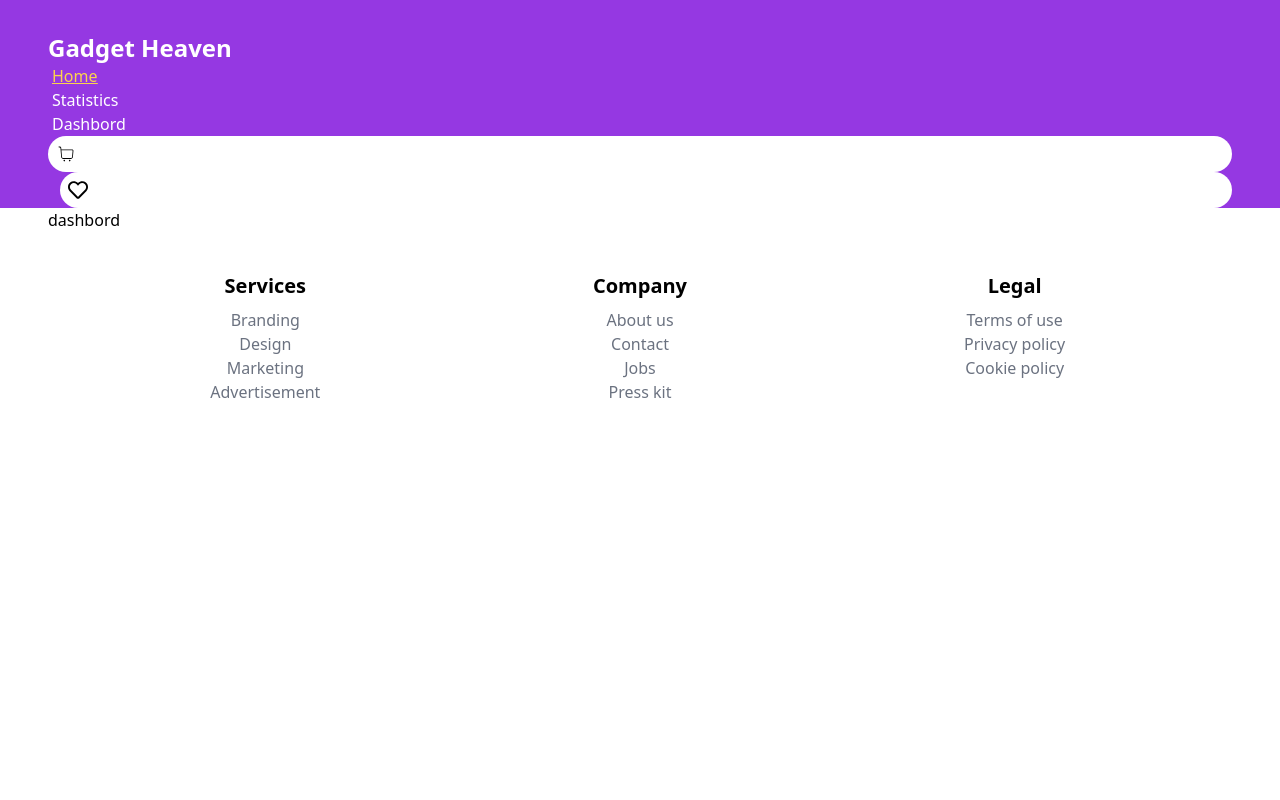
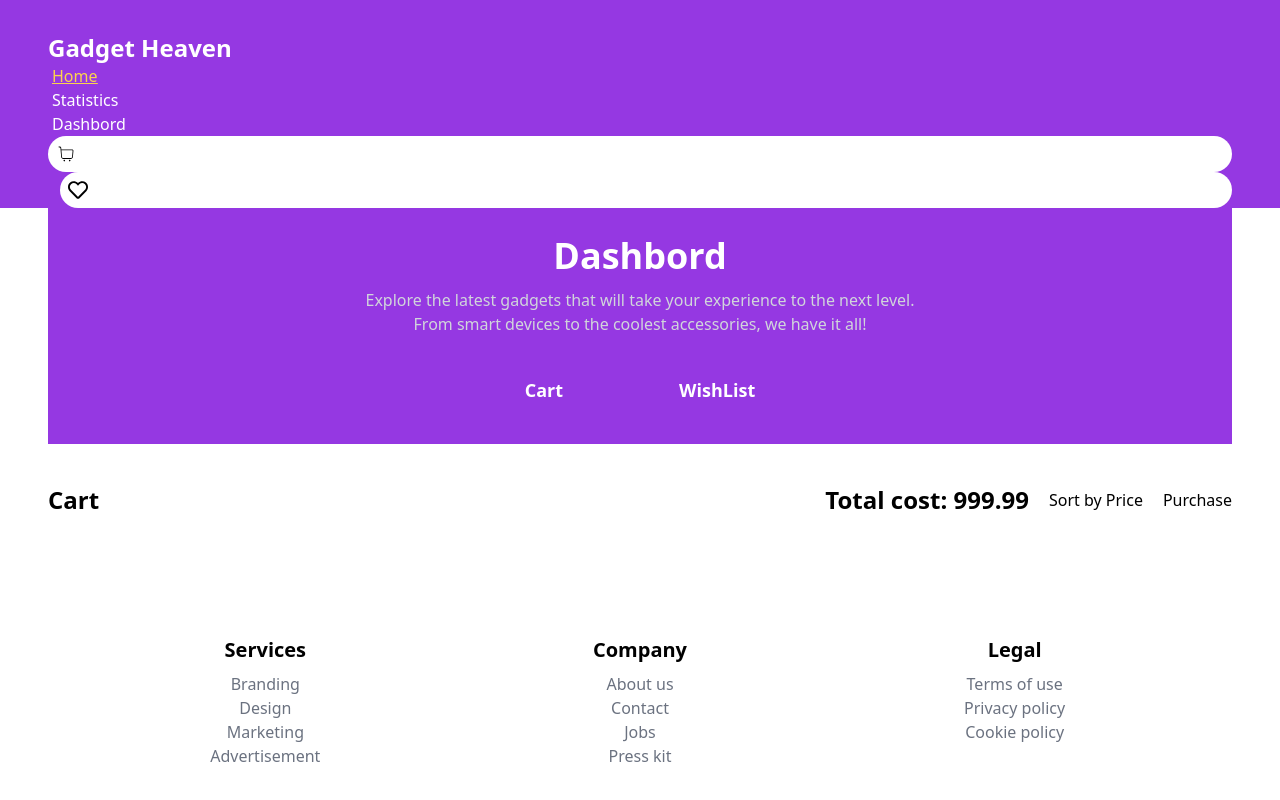
Before and after one commit to programming-hero-web-course-4/b10a8-gadget-heaven-bidduthosen, a React (Vite) app: page /dashbord in a window 1280 px wide. Shown: the part 780-1580 px from the top of the page. Before the commit the page ends 1224 px from the top, so only its background shows below. Built offline with nearby package versions, Linux system fonts and the light colour scheme.

Commit message:
cart item set local storage and react hot toast used

```diff
--- a/package.json
+++ b/package.json
@@ -14,6 +14,7 @@
     "match-sorter": "^8.0.0",
     "react": "^19.0.0",
     "react-dom": "^19.0.0",
+    "react-hot-toast": "^2.5.2",
     "react-icons": "^5.5.0",
     "react-router-dom": "^7.2.0",
     "sort-by": "^1.2.0"
--- a/src/Layouts/Layouts.jsx
+++ b/src/Layouts/Layouts.jsx
@@ -2,6 +2,7 @@ import React from 'react';
 import Nav from '../Shared/Nav';
 import { Outlet } from 'react-router-dom';
 import Footer from '../Shared/Footer';
+import { Toaster } from 'react-hot-toast';
 
 const Layouts = () => {
     return (
@@ -15,6 +16,7 @@ const Layouts = () => {
             <footer className='max-w-screen-2xl mx-auto px-5 md:px-12'>
                 <Footer></Footer>
             </footer>
+            <Toaster></Toaster>
         </>
     );
 };
--- a/src/Pages/Dashbord.jsx
+++ b/src/Pages/Dashbord.jsx
@@ -1,12 +1,21 @@
 import React from 'react';
-import { getCategoryStoredByLocalStorage } from '../Utils/Utils';
+import Heading from '../Shared/Heading';
+import { NavLink, Outlet } from 'react-router-dom';
 
 const Dashbord = () => {
-    const storedCartsLc = getCategoryStoredByLocalStorage()
-    console.log(storedCartsLc)
+
     return (
         <div>
-            <h1>dashbord</h1>
+            <div className='bg-[#9538E2] py-7'>
+                <Heading title={'Dashbord'} subTitle={'Explore the latest gadgets that will take your experience to the next level. From smart devices to the coolest accessories, we have it all!'}></Heading>
+                <div className='flex flex-row justify-center items-center gap-5 pt-10 pb-3'>
+                    <NavLink to={'/dashbord'}><button className='btn btn-outline border-white text-white font-bold hover:text-[#9538E2] text-lg rounded-full md:px-12'>Cart</button></NavLink>
+                    <NavLink to={'/dashbord/wishlist'} ><button className='btn btn-outline border-white text-white font-bold hover:text-[#9538E2] text-lg rounded-full md:px-12'>WishList</button></NavLink>
+                </div>
+            </div>
+            <div>
+                <Outlet></Outlet>
+            </div>
         </div>
     );
 };
--- /dev/null
+++ b/src/Pages/Statistics.jsx
@@ -0,0 +1,11 @@
+import React from 'react';
+
+const Statistics = () => {
+    return (
+        <div>
+            <h1>Statistics</h1>
+        </div>
+    );
+};
+
+export default Statistics;
--- a/src/Shared/Nav.jsx
+++ b/src/Shared/Nav.jsx
@@ -20,7 +20,7 @@ const Nav = () => {
 
     const links = <>
         <li onClick={() => handleIsACtive('home')} className={`${isActive === 'home' && 'underline text-amber-300'}`}> <Link to={'/'}>Home</Link></li>
-        <li onClick={() => handleIsACtive('statistics')} className={`${isActive === 'statistics' && 'underline text-amber-300'}`}><Link to={'/dashbord'}>Statistics</Link></li>
+        <li onClick={() => handleIsACtive('statistics')} className={`${isActive === 'statistics' && 'underline text-amber-300'}`}><Link to={'/statistics'}>Statistics</Link></li>
         <li onClick={() => handleIsACtive('dashbord')} className={`${isActive === 'dashbord' && 'underline text-amber-300'}`}><Link to={'/dashbord'}>Dashbord</Link></li>
     </>
     return (
--- a/src/Utils/Utils.js
+++ b/src/Utils/Utils.js
@@ -1,3 +1,5 @@
+import toast from "react-hot-toast";
+
 // get stored cart by local storage
 const getCategoryStoredByLocalStorage = () => {
     const storedCategoryCart = localStorage.getItem('cart');
@@ -9,7 +11,6 @@ const getCategoryStoredByLocalStorage = () => {
 }
 
 // set cart by local storage
-
 const saveCategoryCartByLocalStorage = (category) => {
     const storedCart = getCategoryStoredByLocalStorage();
     const isExistCart = storedCart.find(cate => cate.id === category.id);
@@ -17,11 +18,16 @@ const saveCategoryCartByLocalStorage = (category) => {
     if (!isExistCart) {
         storedCart.push(category);
         localStorage.setItem('cart', JSON.stringify(storedCart))
+        toast.success('Congress! Add To Cart.')
     }
     else{
-        alert('added')
+        toast.error('Already Exist Cart.')
     }
-}
+};
+
+
+// remove cart by local storage..
+
 
 
 
--- /dev/null
+++ b/src/components/DashbordCart.jsx
@@ -0,0 +1,27 @@
+import React from 'react';
+import { getCategoryStoredByLocalStorage } from '../Utils/Utils';
+import DashbordItem from './DashbordItem';
+
+const DashbordCart = () => {
+    const storedCartsLc = getCategoryStoredByLocalStorage()
+    console.log(storedCartsLc)
+    return (
+        <div>
+            <div className='md:flex justify-between py-10'>
+                <h2 className='font-bold text-2xl'>Cart</h2>
+                <div className='flex gap-5 items-center'>
+                    <h3 className='font-semibold md:text-2xl'>Total cost: 999.99</h3>
+                    <button className='btn btn-outline btn-secondary'>Sort by Price</button>
+                    <button className='btn btn-outline btn-secondary'>Purchase</button>
+                </div>
+            </div>
+            <div className='mb-10 grid grid-cols-1 md:grid-cols-2 gap-5'>
+                {
+                    storedCartsLc?.map(storedCart => <DashbordItem key={storedCart.id} storedCart={storedCart}></DashbordItem>)
+                }
+            </div>
+        </div>
+    );
+};
+
+export default DashbordCart;
--- /dev/null
+++ b/src/components/DashbordItem.jsx
@@ -0,0 +1,25 @@
+import React from 'react';
+import { CiCircleRemove } from "react-icons/ci";
+
+
+const DashbordItem = ({ storedCart, wishlist }) => {
+    const { product_title, product_image, price, description, specification } = storedCart || {};
+    return (
+        <div className='grid grid-cols-12 gap-3 border-2 border-gray-300  p-4 rounded-lg'>
+            <div className="col-span-12 lg:col-span-3 ">
+                <img className='md:h-36 md:w-full md:object-cover p-3' src={product_image} alt="" />
+            </div>
+            <div className="col-span-10 lg:col-span-7 flex justify-center flex-col ">
+                <h2 className='font-bold text-xl'>{product_title}</h2>
+                <p className='font-light text-sm'>{description}</p>
+                <h4 className='font-semibold text-base'>Price: #{price}</h4>
+            </div>
+            <div className="col-span-2 flex justify-center items-center">
+                <CiCircleRemove size={40}  className='text-red-400 hover:text-red-700 cursor-pointer'/>
+
+            </div>
+        </div>
+    );
+};
+
+export default DashbordItem;
--- /dev/null
+++ b/src/components/DashbordWishlist.jsx
@@ -0,0 +1,11 @@
+import React from 'react';
+
+const DashbordWishlist = () => {
+    return (
+        <div>
+            <h1>DashbordWishlist</h1>
+        </div>
+    );
+};
+
+export default DashbordWishlist;
```
Also changed, not shown: src/routes/Routes.jsx (+19 -2 lines), 1 other file (tests, documents, lock files or other folders).
